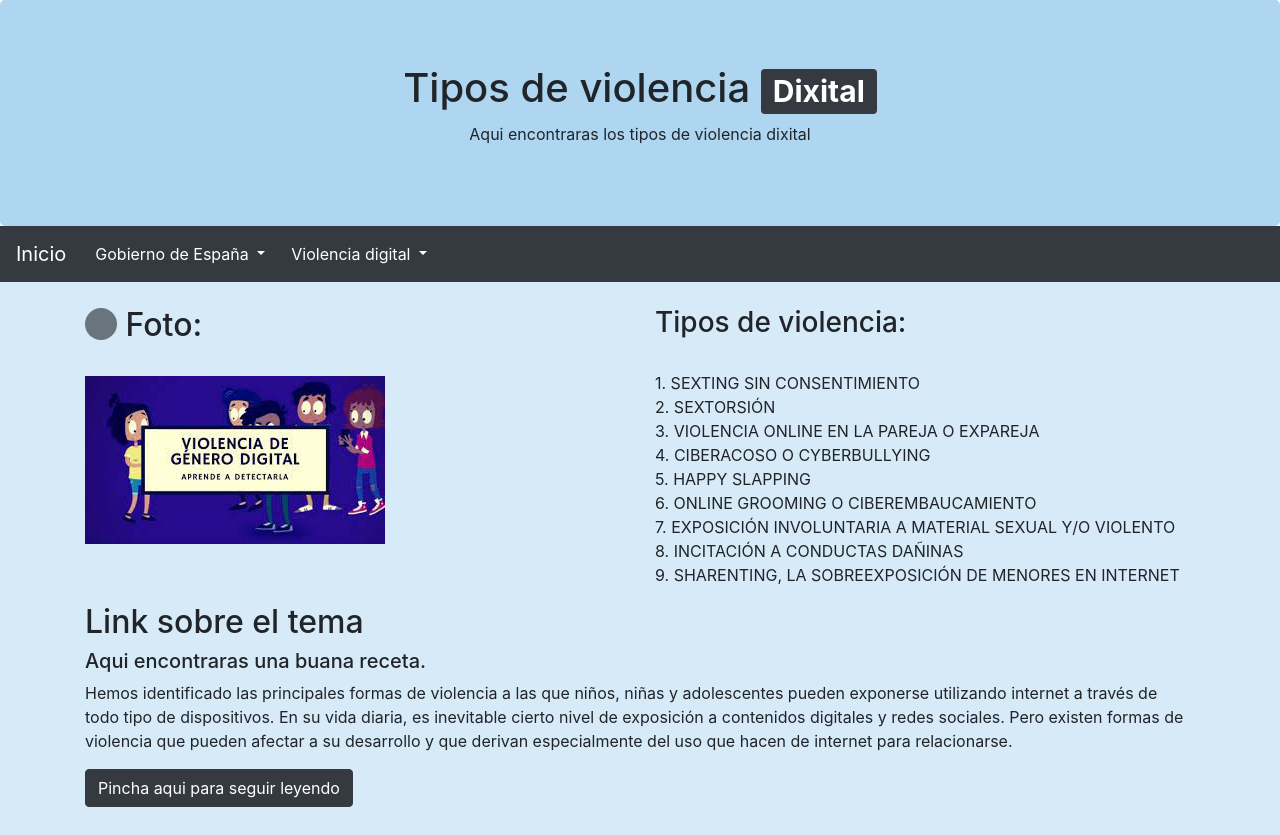
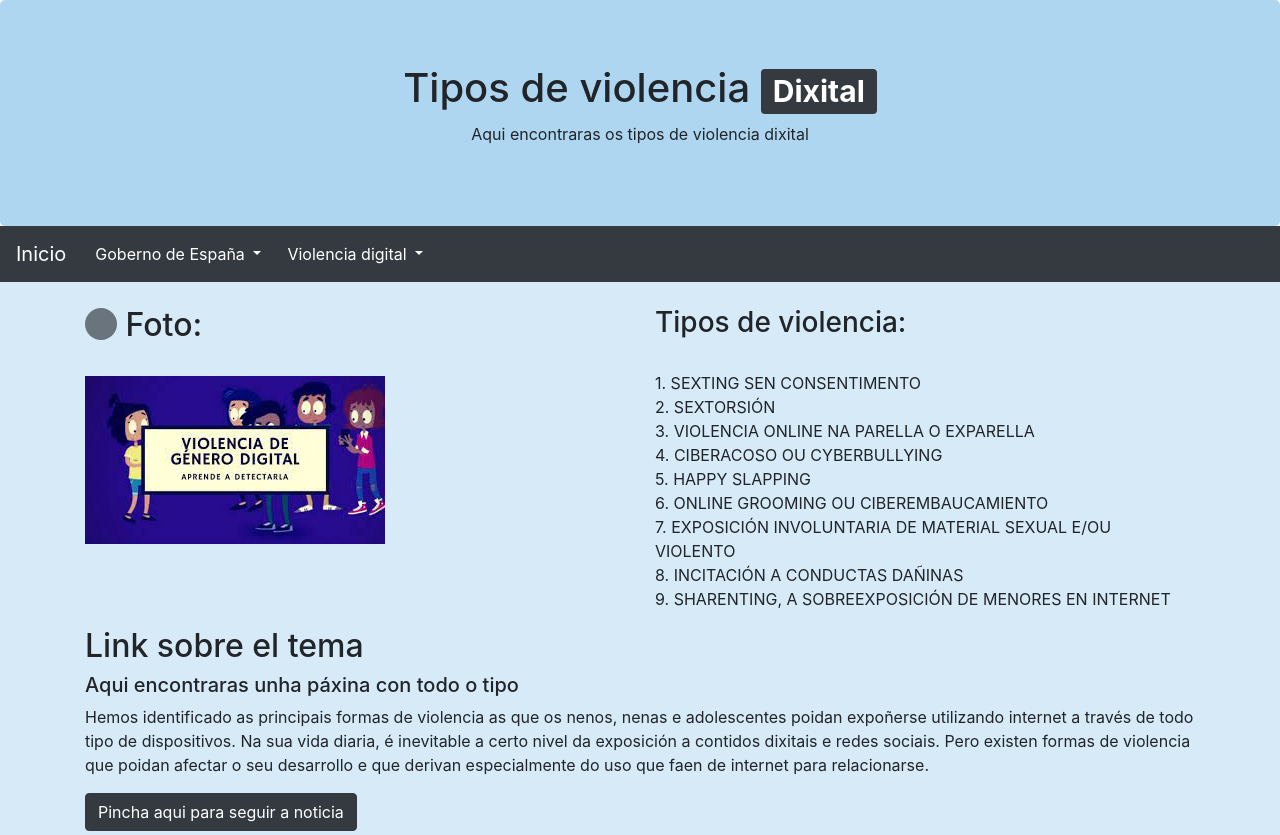
Before and after one commit to igualdadesangrina/igualdadesangrina.github.io, a plain HTML site: page traballos/david/tipos.html in a window 1280 px wide. Shown: the top 835 px of the page. Drawn offline with nearby package versions, Linux system fonts and the light colour scheme.

Commit message:
Add files via upload

```diff
--- a/traballos/david/tipos.html
+++ b/traballos/david/tipos.html
@@ -35,7 +35,7 @@
 
   <div class="jumbotron text-center" style="margin-bottom:0">
     <h1>Tipos de violencia  <span class="badge badge-dark">Dixital</span></h1>
-    <p>Aqui encontraras los tipos de violencia dixital</p>
+    <p>Aqui encontraras os tipos de violencia dixital</p>
   </div>
 
   <nav class="navbar navbar-expand-sm bg-dark navbar-dark">
@@ -46,7 +46,7 @@
     <div class="collapse navbar-collapse" id="collapsibleNavbar">
       <div class="dropdown">
         <button type="button" class="btn btn-dark dropdown-toggle" data-toggle="dropdown">
-          Gobierno de España
+          Goberno de España
         </button>
         <div class="dropdown-menu">
           <a class="dropdown-item" href="igualdad.html">Igualdade</a>
@@ -82,15 +82,15 @@
         <h3>
           Tipos de violencia:
         </h3>
-        <p><br>1. SEXTING SIN CONSENTIMIENTO<br>
+        <p><br>1. SEXTING SEN CONSENTIMENTO<br>
           2. SEXTORSIÓN<br>
-          3. VIOLENCIA ONLINE EN LA PAREJA O EXPAREJA<br>
-          4. CIBERACOSO O CYBERBULLYING<br>
+          3. VIOLENCIA ONLINE NA PARELLA O EXPARELLA<br>
+          4. CIBERACOSO OU CYBERBULLYING<br>
           5. HAPPY SLAPPING<br>
-          6. ONLINE GROOMING O CIBEREMBAUCAMIENTO<br>
-          7. EXPOSICIÓN INVOLUNTARIA A MATERIAL SEXUAL Y/O VIOLENTO<br>
+          6. ONLINE GROOMING OU CIBEREMBAUCAMIENTO<br>
+          7. EXPOSICIÓN INVOLUNTARIA DE MATERIAL SEXUAL E/OU VIOLENTO<br>
           8. INCITACIÓN A CONDUCTAS DAÑINAS<br>
-          9. SHARENTING, LA SOBREEXPOSICIÓN DE MENORES EN INTERNET<br>
+          9. SHARENTING, A SOBREEXPOSICIÓN DE MENORES EN INTERNET<br>
       </p>
       </div>
     </div>
@@ -99,14 +99,14 @@
     <h2>
       Link sobre el tema
     </h2>
-    <h5>Aqui encontraras una buana receta.</h5>
-    <p>Hemos identificado las principales formas de violencia a las que niños, niñas y adolescentes pueden exponerse utili­zando internet a través de todo tipo de dispositivos. En su vida diaria, es inevitable cierto nivel de exposición a contenidos digitales y redes sociales. Pero existen formas de violencia que pueden afectar a su desarrollo y que derivan especialmente del uso que hacen de internet para relacionarse.</p>
+    <h5>Aqui encontraras unha páxina con todo o tipo</h5>
+    <p>Hemos identificado as principais formas de violencia as que os nenos, nenas e adolescentes poidan expoñerse utili­zando internet a través de todo tipo de dispositivos. Na sua vida diaria, é inevitable a certo nivel da exposición a contidos dixitais e redes sociais. Pero existen formas de violencia que poidan afectar o seu desarrollo e que derivan especialmente do uso que faen de internet para relacionarse.</p>
   </div>
   <div class="container">
     <div class="row">
       <div class="col">
         <a href="https://www.savethechildren.es/actualidad/violencia-viral-9-tipos-violencia-online"
-          class="btn btn-dark stretched-link">Pincha aqui para seguir leyendo</a>
+          class="btn btn-dark stretched-link">Pincha aqui para seguir a noticia</a>
       </div>
       <br>
       <br>
```
Also changed, not shown: index.html (+5 -5 lines), traballos/david/dixital.html (+11 -11 lines), traballos/david/igualdad.html (+8 -8 lines).
